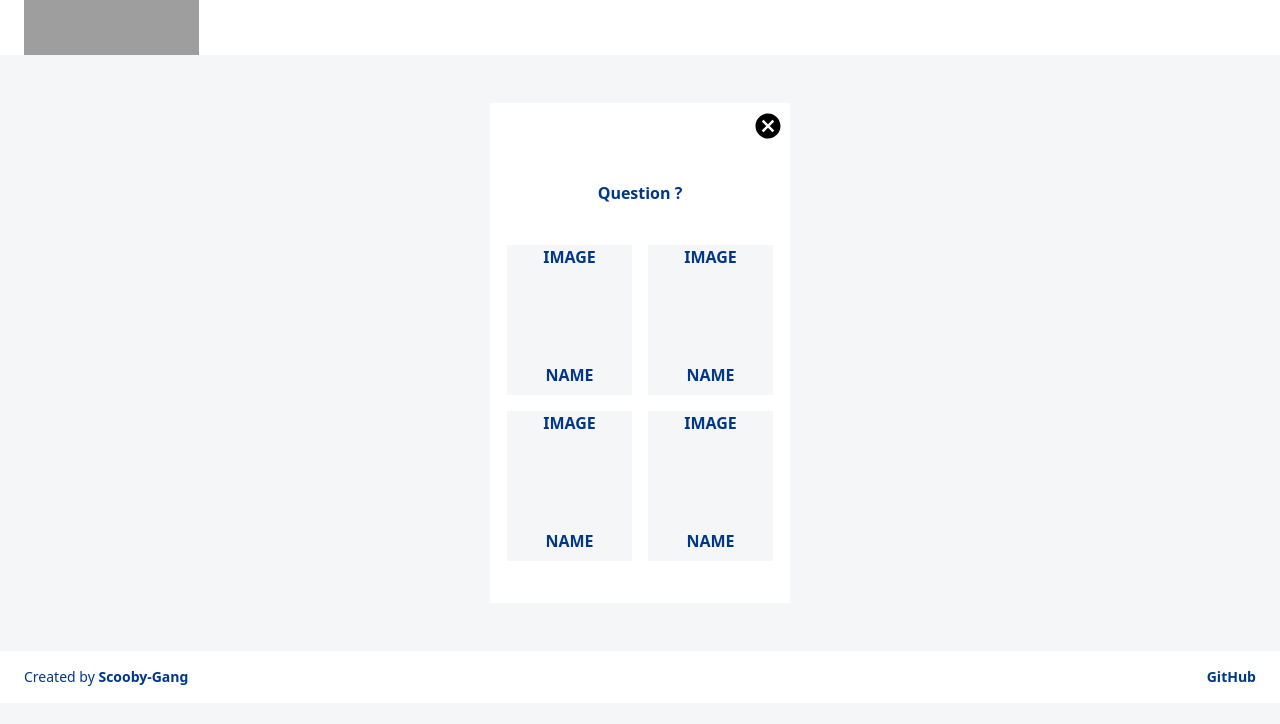
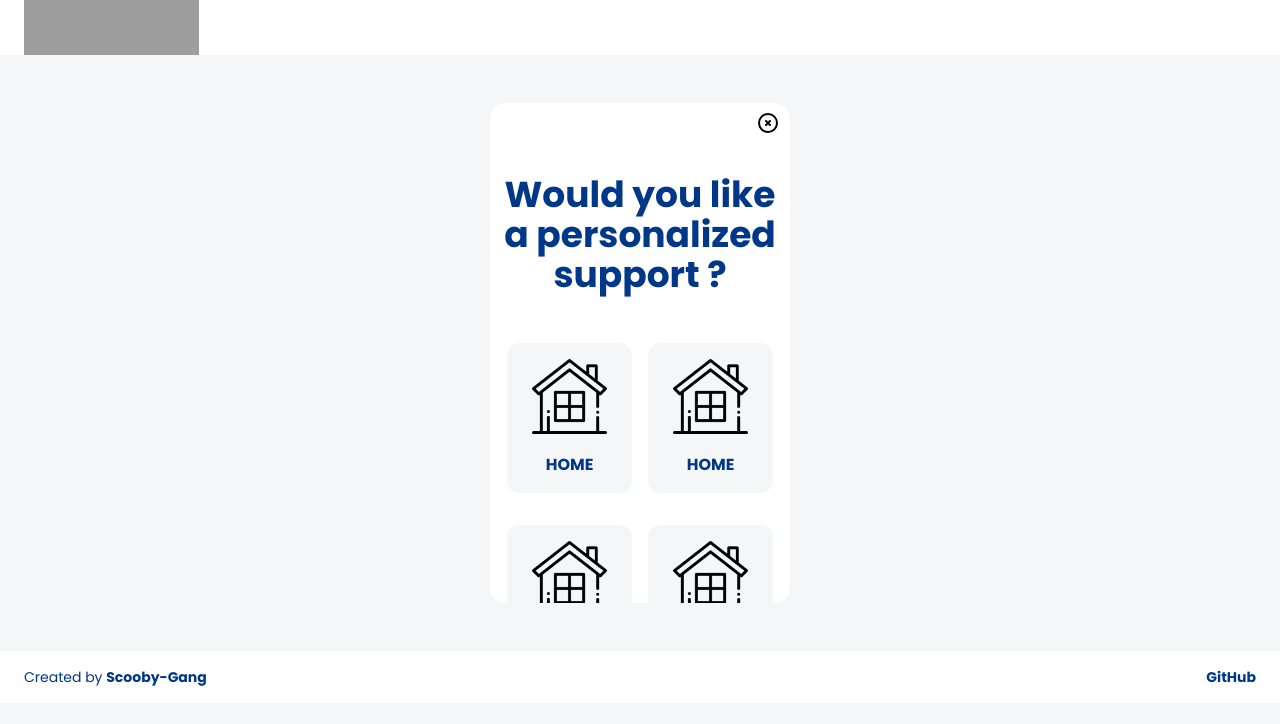
Before and after one commit to William-Louis-Louisy/Hackathon_ManoMano, a Next.js app: page / in a window 1280 px wide. Shown: the top 724 px of the page. Built offline with nearby package versions, Linux system fonts and the light colour scheme; grey boxes are pictures that could not be loaded.

Commit message:
props passed to card and vignette

```diff
--- a/components/Card.jsx
+++ b/components/Card.jsx
@@ -2,17 +2,33 @@ import React from "react";
 import Vignette from "./Vignette";
 import CancelIcon from "@mui/icons-material/Cancel";
 
-const Card = () => {
+const Card = ({ question }) => {
   return (
-    <div className="card flex flex-col flex-nowrap items-center">
-      <CancelIcon className="relative left-32 mt-2" sx={{ fontSize: 30 }} />
-      <h2 className="pt-10 font font-bold">Question ?</h2>
+    <div className="card flex flex-col items-center rounded-2xl">
+      {/* <CancelIcon className="relative left-32 mt-2" sx={{ fontSize: 30 }} /> */}
+      <a href="https://www.manomano.fr/">
+        <svg
+          xmlns="http://www.w3.org/2000/svg"
+          className="h-6 w-6 relative left-32 mt-2"
+          fill="none"
+          viewBox="0 0 24 24"
+          stroke="currentColor"
+        >
+          <path
+            strokeLinecap="round"
+            strokeLinejoin="round"
+            strokeWidth="2"
+            d="M10 14l2-2m0 0l2-2m-2 2l-2-2m2 2l2 2m7-2a9 9 0 11-18 0 9 9 0 0118 0z"
+          />
+        </svg>
+      </a>
+      <h2 className="mt-10 text-center text-4xl font font-bold">{question}</h2>
 
-      <div className="grid overflow-hidden grid-cols-2 grid-rows-2 gap-4 w-auto pt-10">
-        <Vignette />
-        <Vignette />
-        <Vignette />
-        <Vignette />
+      <div className="flex flex-wrap justify-center items-center gap-4 w-auto pt-10 overflow-hidden ">
+        <Vignette picture="/home.png" title="HOME" />
+        <Vignette picture="/home.png" title="HOME" />
+        <Vignette picture="/home.png" title="HOME" />
+        <Vignette picture="/home.png" title="HOME" />
       </div>
     </div>
   );
--- a/components/Vignette.jsx
+++ b/components/Vignette.jsx
@@ -1,11 +1,13 @@
+/* eslint-disable @next/next/no-img-element */
 import React from "react";
 import Image from "next/image";
 
-const Vignette = () => {
+const Vignette = ({ picture, title }) => {
   return (
-    <div className="vignette flex flex-col justify-between items-center">
-      <h1 className="font font-bold">IMAGE</h1>
-      <h1 className="font font-bold pb-2">NAME</h1>
+    <div className="vignette my-2 pb-2 pt-4 flex flex-col justify-between items-center rounded-xl">
+      {/* <h1 className="font font-bold">IMAGE</h1> */}
+      <img src={picture} alt="Category image" className="w-3/5" />
+      <h1 className="font font-bold pb-2">{title}</h1>
     </div>
   );
 };
--- a/css/index.css
+++ b/css/index.css
@@ -4,6 +4,7 @@
 
 body {
   background-color: #f5f6f7;
+  font-family: "Poppins", sans-serif;
 }
 
 .font {
--- a/package.json
+++ b/package.json
@@ -22,6 +22,7 @@
   "dependencies": {
     "@emotion/react": "^11.7.1",
     "@emotion/styled": "^11.6.0",
+    "@heroicons/react": "^1.0.5",
     "@material-ui/icons": "^4.11.2",
     "@mui/icons-material": "^5.3.0",
     "@mui/material": "^5.3.0",
--- a/pages/_document.js
+++ b/pages/_document.js
@@ -9,7 +9,12 @@ class MyDocument extends Document {
   render() {
     return (
       <Html lang="en">
-        <Head />
+        <Head>
+          <link
+            href="https://fonts.googleapis.com/css2?family=Poppins:ital,wght@0,100;0,300;0,400;0,700;0,900;1,100;1,300;1,400;1,700;1,900&display=swap"
+            rel="stylesheet"
+          />
+        </Head>
         <body>
           <Main />
           <NextScript />
--- a/pages/index.js
+++ b/pages/index.js
@@ -4,7 +4,7 @@ import Image from "next/image";
 export default function IndexPage() {
   return (
     <div className="flex flex-col items-center justify-center space-y-12">
-      <Card />
+      <Card question="Would you like a personalized support ?" />
     </div>
   );
 }
```
Also changed, not shown: public/home.png (added), 1 other file (tests, documents, lock files or other folders).
